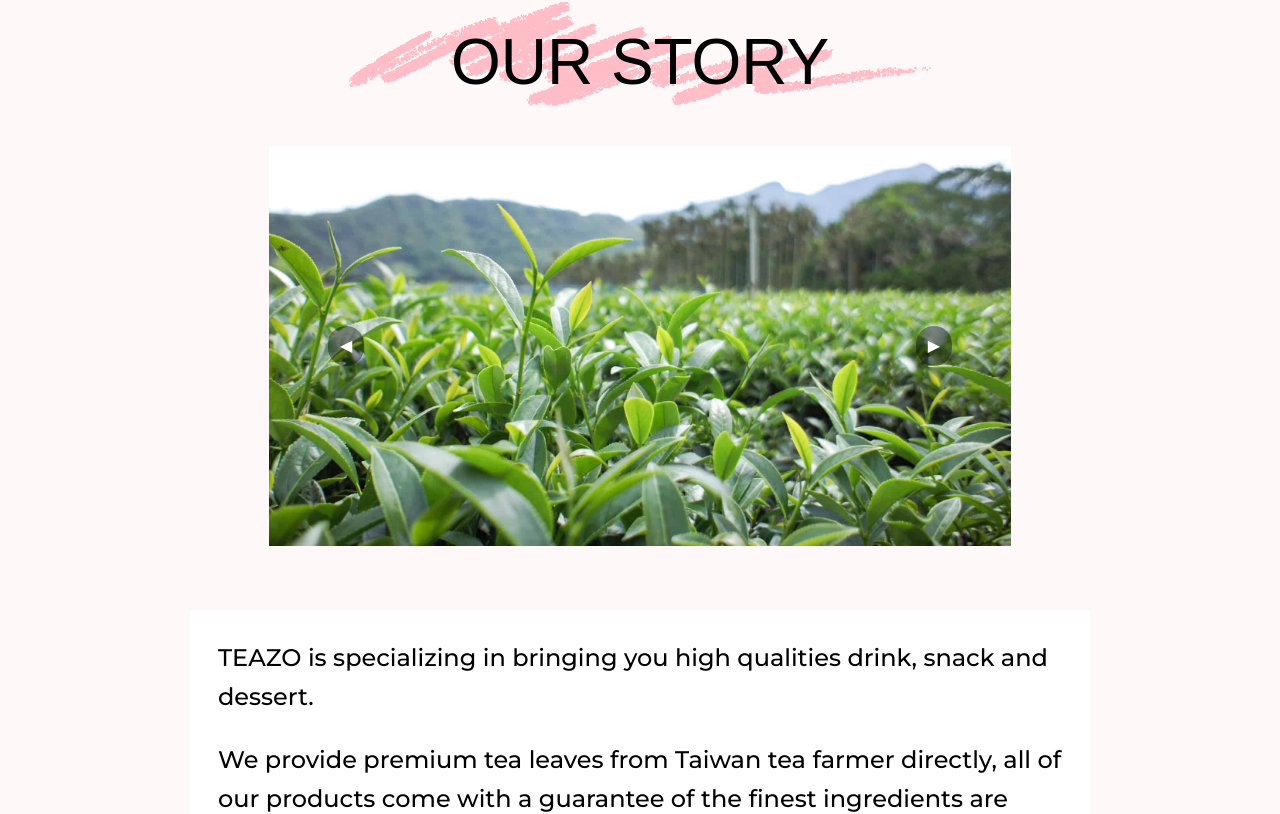
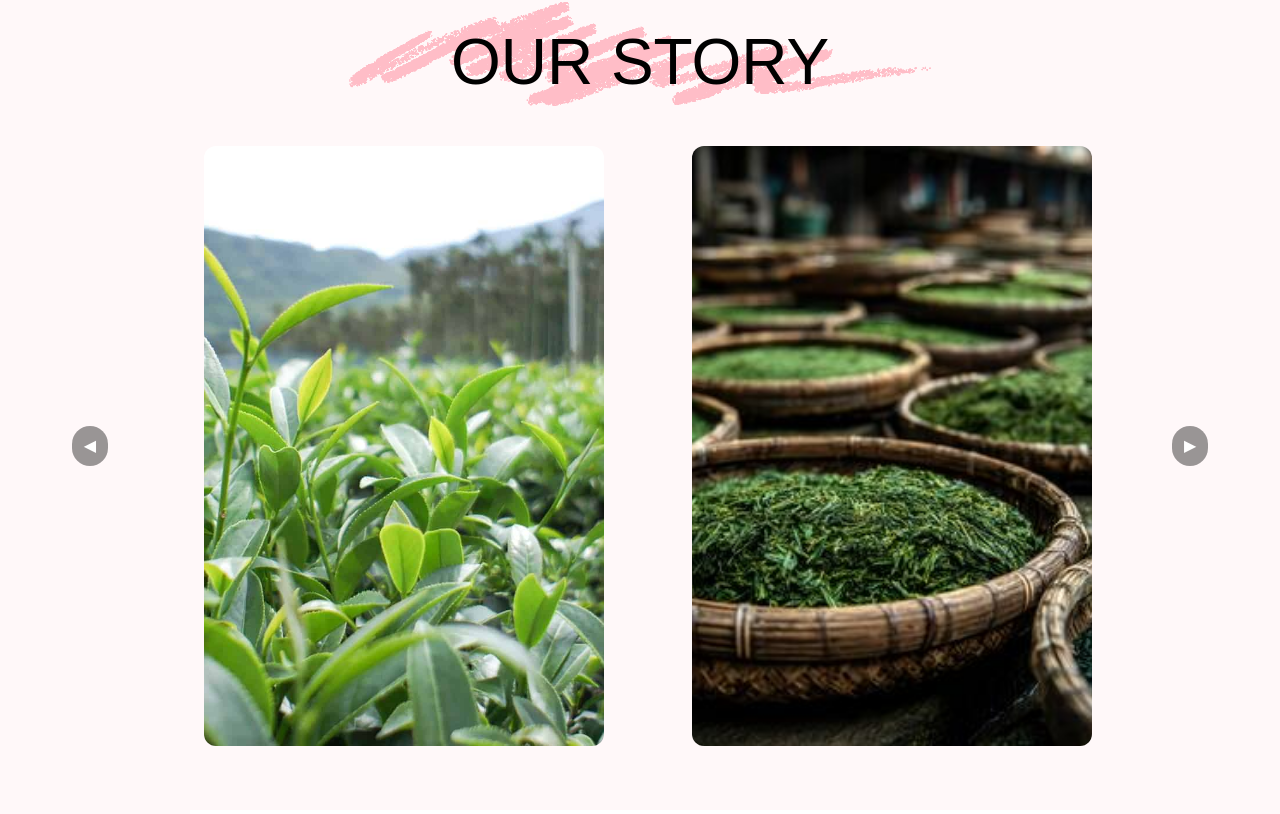
Before and after one commit to W-Sammy/Teazo-Site, a Next.js app in the folder teazo-site/: page / in a window 1280 px wide. Shown: the part 753-1567 px from the top of the page. Built offline with nearby package versions, Linux system fonts and the light colour scheme; a web font is replaced by a local one.

Commit message:
Created a 2-image carousel
Carousel now has a current image and a next image. Everything is also better centered now.

```diff
--- a/teazo-site/app/(site)/components/image-carousel.tsx
+++ b/teazo-site/app/(site)/components/image-carousel.tsx
@@ -38,30 +38,45 @@ useEffect(() => {
     };
 
     const currentImage = images[index] || "/fallback.png";
+    const nextImage = images[(index + 1) % images.length] || "/fallback.png"; {/* for 2-image carousel like in Figma */}
 
     return (
-        <div className="relative w-full flex flex-col items-center">
+        <div className="relative w-full flex justify-center">
             {/* Image */}
-            <div className="relative w-full h-[300px] sm:h-[400px]">
+            <div className="flex items-center gap-20 justify-center"> {/* need images to fit next to each other */}
+
+                {/* LEFT BUTTON */}
+                <button
+                    onClick={prevSlide}
+                    className=" bg-black/40 text-white px-3 py-2 rounded-full hover:bg-black/60 mr-4 z-10"
+                >
+                    ◀
+                </button>
+
+                {/* Left */}
+                <div className = "relative w-[400px] h-[600px]">
                 <Image
                     src={currentImage}
                     alt="image-carousel"
                     fill
-                    className="object-contain rounded-xl"
+                    className="object-cover rounded-xl"
+                />  {/* switch to object-cover */}
+                </div>
+
+                {/* Right */}
+                <div className = "relative w-[400px] h-[600px] ml-2">
+                <Image
+                    src={nextImage}
+                    alt="image-carousel"
+                    fill
+                    className="object-cover rounded-xl"
                 />
-
-                {/* LEFT BUTTON */}
-                <button
-                    onClick={prevSlide}
-                    className="absolute left-1/4 top-1/2 -translate-y-1/2 bg-black/40 text-white px-3 py-2 rounded-full hover:bg-black/60"
-                >
-                    ◀
-                </button>
+                </div>
 
                 {/* RIGHT BUTTON */}
                 <button
                     onClick={nextSlide}
-                    className="absolute right-1/4 top-1/2 -translate-y-1/2 bg-black/40 text-white px-3 py-2 rounded-full hover:bg-black/60"
+                    className=" bg-black/40 text-white px-3 py-2 rounded-full hover:bg-black/60 m1-4 z-10"
                 >
                     ▶
                 </button>
--- a/teazo-site/app/(site)/page.tsx
+++ b/teazo-site/app/(site)/page.tsx
@@ -86,7 +86,7 @@ export default function Home() {
             </div>
 
             {/*import image carousel*/}
-                <div className="relative z-10 flex justify-center items-center px-4">
+                <div className="relative z-10 flex justify-center px-4">
                 <ImageCarousel />
             </div>
 
```
